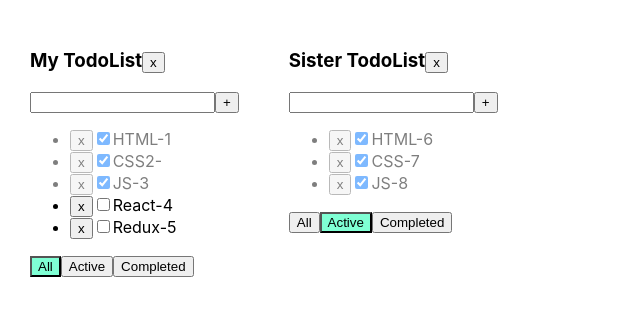
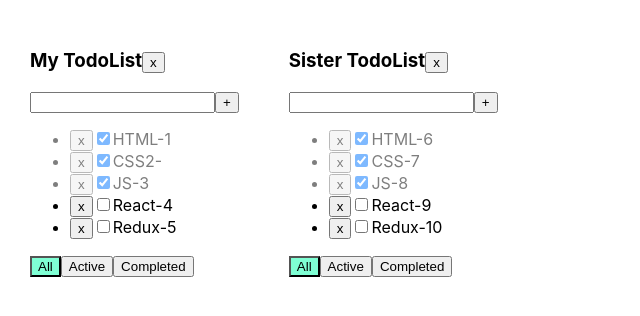
Before and after one commit to Belom7/it-incubator-todolist-ts, a React (Create React App) app: page / in a window 1280 px wide. Shown: the top 316 px of the page, without its empty margins (0-640 px from the left). Built offline with nearby package versions, Linux system fonts and the light colour scheme.

Commit message:
заменил фильтр второго туду на 'All'

```diff
--- a/src/App.tsx
+++ b/src/App.tsx
@@ -18,7 +18,7 @@ function App() {
 
     let [todoList, setTodoList] = useState<TodoListType[]>([
         {id: todoListID1, title: "My TodoList", filter: 'All'},
-        {id: todoListID2, title: "Sister TodoList", filter: 'Active'},
+        {id: todoListID2, title: "Sister TodoList", filter: 'All'},
     ])
 
     let [task, setTask] = useState({
```
